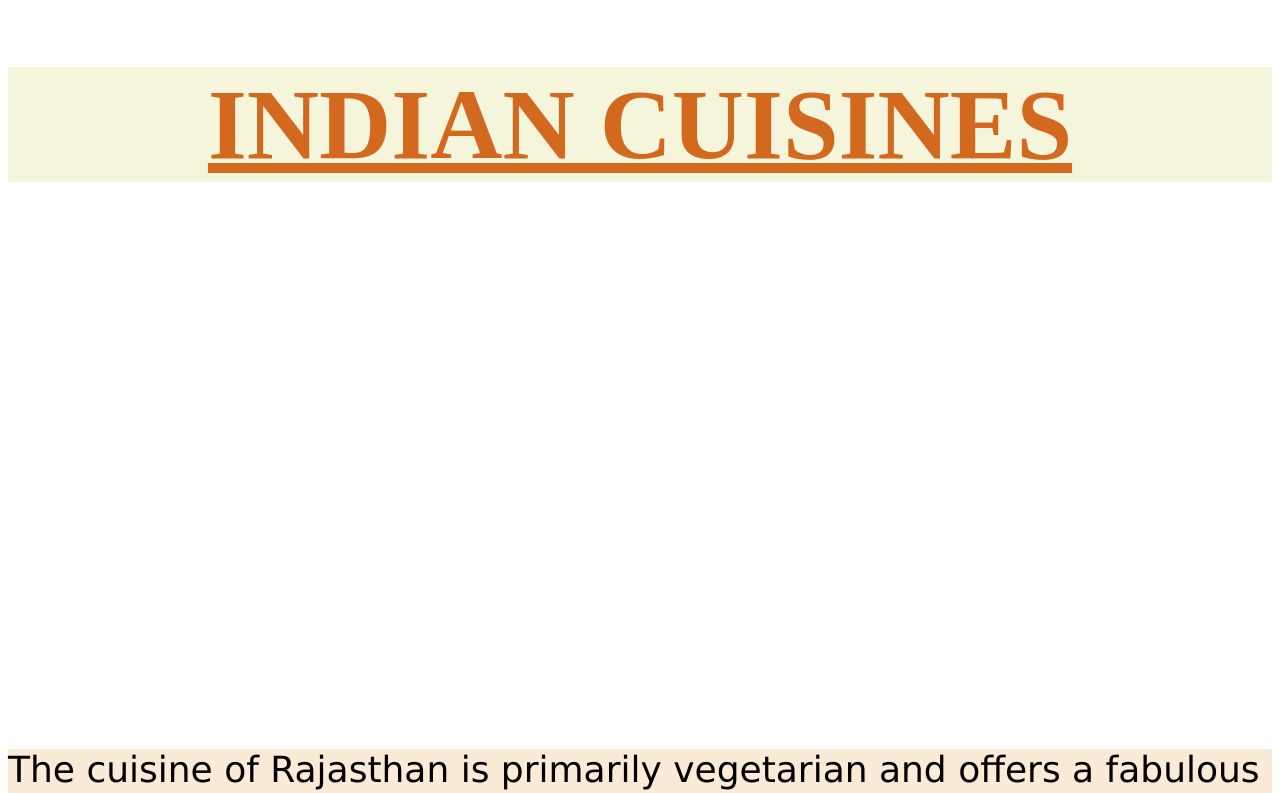
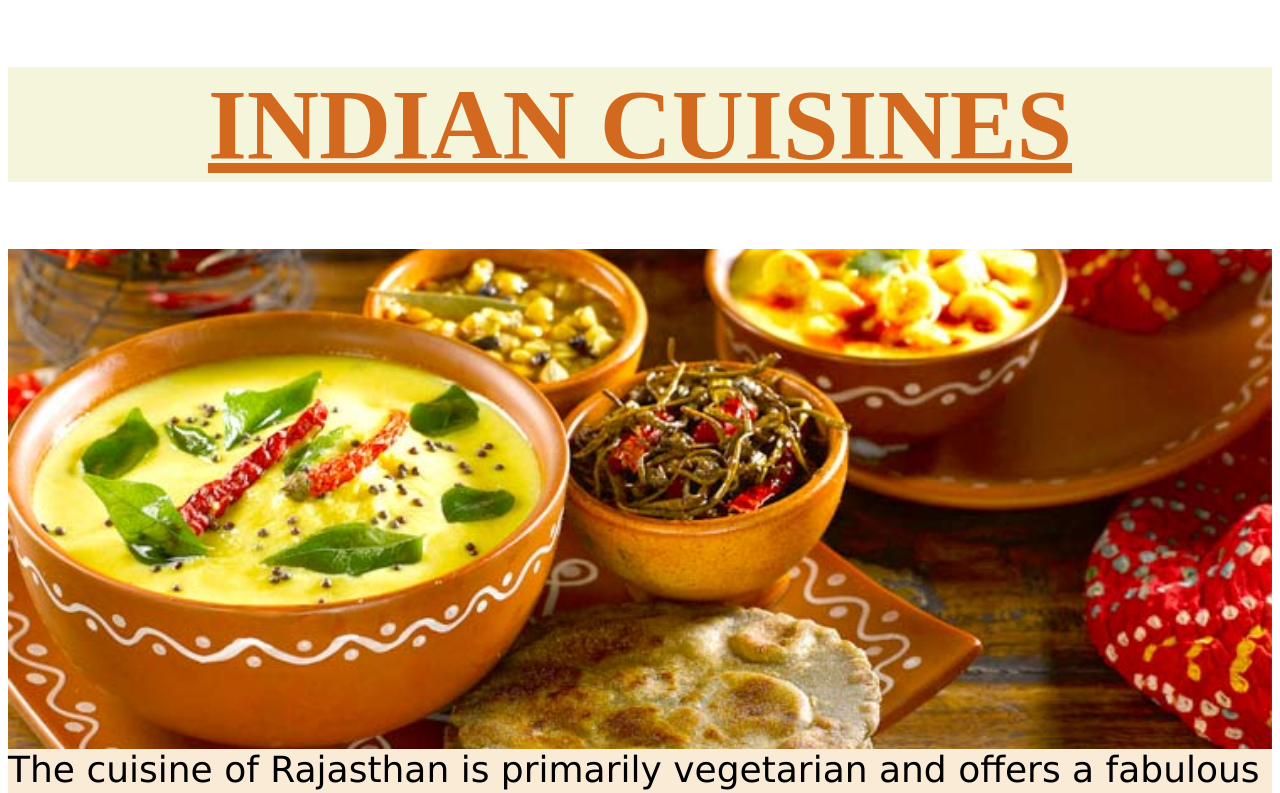
Before and after one commit to ShreyaAnand/parallax_scrolling, a plain HTML site: page index.html in a window 1280 px wide. Shown: the top 793 px of the page. Drawn offline with Linux system fonts and the light colour scheme.

Commit message:
Update index.html

```diff
--- a/index.html
+++ b/index.html
@@ -5,7 +5,7 @@
     <title>Title</title>
     <style>
         .parallax {
-            background-image: url("");
+            background-image: url("https://github.com/ShreyaAnand/parallax_scrolling/blob/master/raj.jpg?raw=true");
             min-height: 500px;
             background-attachment: fixed;
             background-position: center;
```
